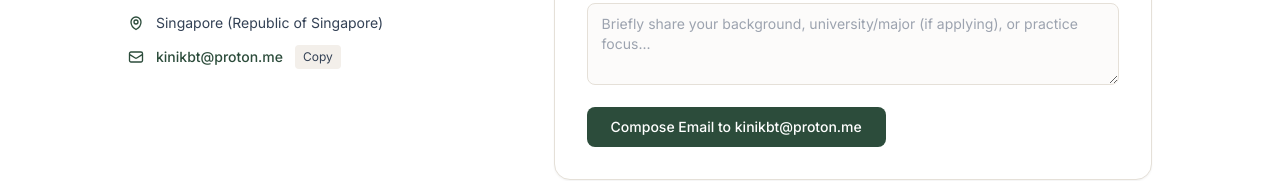
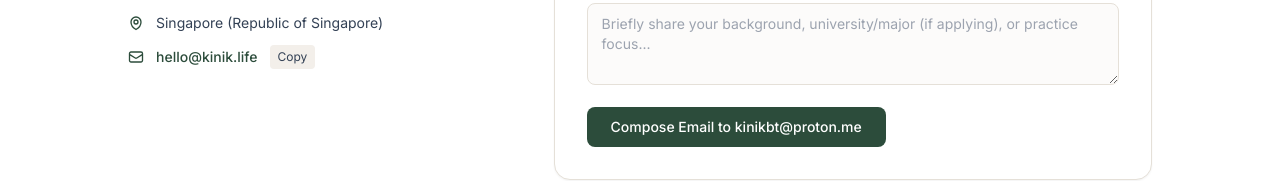
Before and after one commit to KinikBT/Main, a plain HTML site: page index.html in a window 1280 px wide. Shown: the part 3122-3303 px from the top of the page. Drawn offline with nearby package versions, Linux system fonts and the light colour scheme.

Commit message:
Update contact email in index.html

```diff
--- a/index.html
+++ b/index.html
@@ -343,7 +343,7 @@
               <svg class="w-4 h-4 text-sage-700 flex-shrink-0" fill="none" stroke="currentColor" stroke-width="2" viewBox="0 0 24 24">
                 <path stroke-linecap="round" stroke-linejoin="round" d="M21.75 6.75v10.5a2.25 2.25 0 01-2.25 2.25h-15a2.25 2.25 0 01-2.25-2.25V6.75m19.5 0A2.25 2.25 0 0019.5 4.5h-15a2.25 2.25 0 00-2.25 2.25m19.5 0v.243a2.25 2.25 0 01-1.07 1.916l-7.5 4.615a2.25 2.25 0 01-2.36 0L3.32 8.91a2.25 2.25 0 01-1.07-1.916V6.75"/>
               </svg>
-              <a id="contactEmailText" href="mailto:kinikbt@proton.me" class="font-medium text-sage-700 hover:underline">kinikbt@proton.me</a>
+              <a id="contactEmailText" href="mailto:hello@kinik.life" class="font-medium text-sage-700 hover:underline">hello@kinik.life</a>
               <button type="button" onclick="copyEmail()" class="text-xs px-2 py-1 rounded bg-sandstone-100 hover:bg-sandstone-200 text-slate-700 transition-colors cursor-pointer">
                 Copy
               </button>
```
